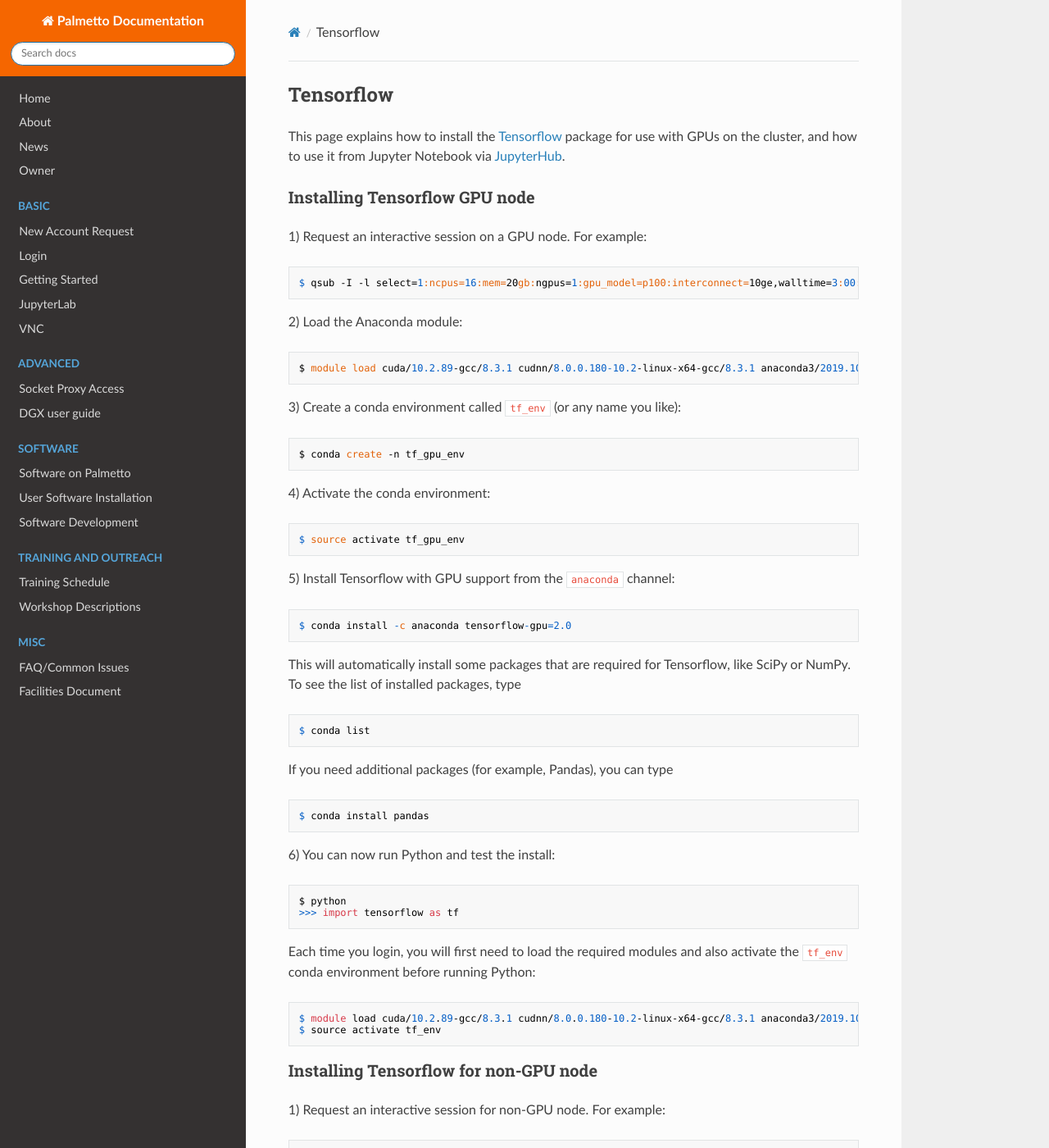
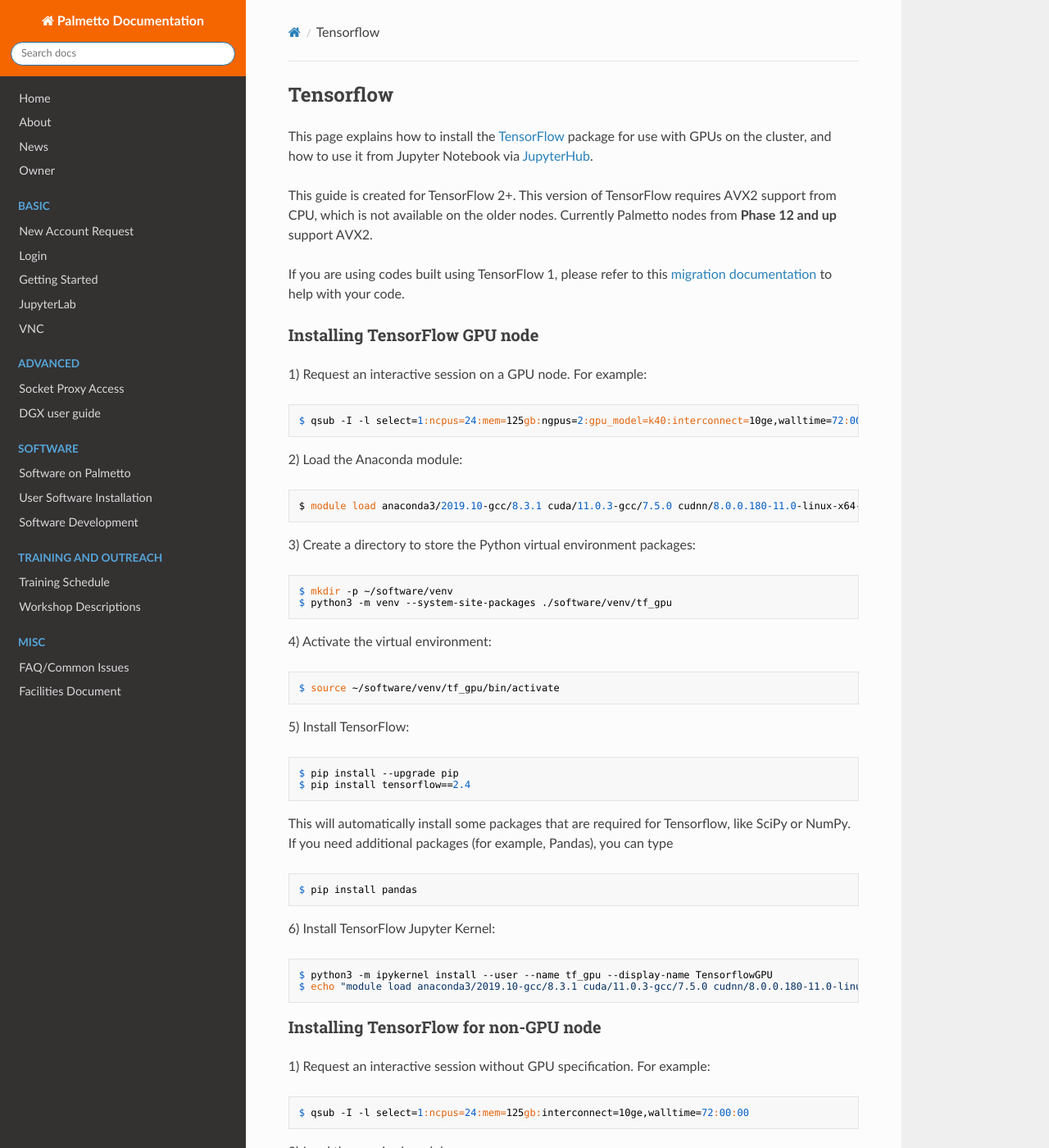
Before and after one commit to clemsonciti/palmetto-documentation, an MkDocs documentation site: the page built from docs/software/packages/tensorflow.md, in a window 1280 px wide and 1400 px high. Shown: the whole window at 82% size. Built offline with MkDocs 1.6.1, drawn with Linux system fonts in a browser that asks for light colours; nearby versions of some CDN libraries; some of the changed text lies outside the part shown.

Commit message:
tensorflow guide is updated

```diff
--- a/docs/css/extra.css
+++ b/docs/css/extra.css
@@ -1 +1,5 @@
 .wy-side-nav-search{ background-color: #F56600}
+
+.wy-nav-content {
+  max-width: 1600;
+}
--- a/docs/software/packages/tensorflow.md
+++ b/docs/software/packages/tensorflow.md
@@ -1,171 +1,151 @@
 ## Tensorflow
 
-This page explains how to install the [Tensorflow](https://www.tensorflow.org/)
+This page explains how to install the [TensorFlow](https://www.tensorflow.org/)
 package for use with GPUs on the cluster,
 and how to use it from Jupyter Notebook via [JupyterHub](https://www.palmetto.clemson.edu/palmetto/jupyterhub_index.html).
 
-### Installing Tensorflow GPU node
+This guide is created for TensorFlow 2+. This version of TensorFlow requires AVX2 support from CPU,
+which is not available on the older nodes. Currently Palmetto nodes from **Phase 12 and up** support AVX2.
+
+If you are using codes built using TensorFlow 1, please refer to
+this [migration documentation](https://www.tensorflow.org/guide/migrate) to help with your code.
+
+### Installing TensorFlow GPU node
 
 1) Request an interactive session on a GPU node. For example:
 ~~~
-$ qsub -I -l select=1:ncpus=16:mem=20gb:ngpus=1:gpu_model=p100:interconnect=10ge,walltime=3:00:00
+$ qsub -I -l select=1:ncpus=24:mem=125gb:ngpus=2:gpu_model=k40:interconnect=10ge,walltime=72:00:00
 ~~~
 
 2) Load the Anaconda module:
 ~~~
-$ module load cuda/10.2.89-gcc/8.3.1 cudnn/8.0.0.180-10.2-linux-x64-gcc/8.3.1 anaconda3/2019.10-gcc/8.3.1
+$ module load anaconda3/2019.10-gcc/8.3.1 cuda/11.0.3-gcc/7.5.0 cudnn/8.0.0.180-11.0-linux-x64-gcc/7.5.0
 ~~~
 
-3) Create a conda environment called `tf_env` (or any name you like):
+3) Create a directory to store the Python virtual environment packages:
+
 ~~~
-$ conda create -n tf_gpu_env
+$ mkdir -p ~/software/venv
+$ python3 -m venv --system-site-packages ./software/venv/tf_gpu
 ~~~
 
-4) Activate the conda environment:
+4) Activate the virtual environment:
 ~~~
-$ source activate tf_gpu_env
+$ source ~/software/venv/tf_gpu/bin/activate
 ~~~
 
-5) Install Tensorflow with GPU support from the `anaconda` channel:
+5) Install TensorFlow:
 ~~~
-$ conda install -c anaconda tensorflow-gpu=2.0
+$ pip install --upgrade pip
+$ pip install tensorflow==2.4
 ~~~
 
-This will automatically install some packages that are required for Tensorflow, like SciPy or NumPy. To see the list of installed packages, type
-
-~~~
-$ conda list
-~~~
+This will automatically install some packages that are required for Tensorflow, like SciPy or NumPy.
 If you need additional packages (for example, Pandas), you can type
 
 ~~~
-$ conda install pandas
+$ pip install pandas
 ~~~
 
-6) You can now run Python and test the install:
+6) Install TensorFlow Jupyter Kernel:
 
 ~~~
-$ python
->>> import tensorflow as tf
+$ python3 -m ipykernel install --user --name tf_gpu --display-name TensorflowGPU
+$ echo "module load anaconda3/2019.10-gcc/8.3.1 cuda/11.0.3-gcc/7.5.0 cudnn/8.0.0.180-11.0-linux-x64-gcc/7.5.0" >> ~/.jhubrc
 ~~~
 
-Each time you login, you will first need to load the required modules
-and also activate the `tf_env` conda environment before
-running Python:
+### Installing TensorFlow for non-GPU node
+
+1) Request an interactive session without GPU specification. For example:
 
 ~~~
-$ module load cuda/10.2.89-gcc/8.3.1 cudnn/8.0.0.180-10.2-linux-x64-gcc/8.3.1 anaconda3/2019.10-gcc/8.3.1
-$ source activate tf_env
-~~~
-
-### Installing Tensorflow for non-GPU node
-
-1) Request an interactive session for non-GPU node. For example:
-
-~~~
-$ qsub -I -l select=1:ncpus=16:mem=20gb:interconnect=1g,walltime=3:00:00
+$ qsub -I -l select=1:ncpus=24:mem=125gb:interconnect=10ge,walltime=72:00:00
 ~~~
 
 2) Load the required modules
 
 ~~~
-$ module load cuda/10.2.89-gcc/8.3.1 cudnn/8.0.0.180-10.2-linux-x64-gcc/8.3.1 anaconda3/2019.10-gcc/8.3.1
+$ module load cuda/10.2.89-gcc/8.3.1
 ~~~
 
-3) Create a conda environment called `tf_env_cpu`:
+3) Create a directory to store the Python virtual environment packages:
 
 ~~~
-$ conda create -n tf_cpu_env
+$ mkdir -p ~/software/venv
+$ python3 -m venv --system-site-packages ./software/venv/tf_cpu
 ~~~
 
-4) Activate the conda environment:
-
+4) Activate the virtual environment:
 ~~~
-$ source activate tf_cpu_env
+$ source ~/software/venv/tf_cpu/bin/activate
 ~~~
 
-5) Install Tensorflow from the `anaconda` channel:
-
+5) Install TensorFlow:
 ~~~
-$ conda install -c anaconda tensorflow=2.0
+$ pip install --upgrade pip
+$ pip install tensorflow==2.4
 ~~~
 
-This will automatically install some packages that are required for Tensorflow, like SciPy or NumPy. To see the list of installed packages, type
-
-~~~
-$ conda list
-~~~
-
+This will automatically install some packages that are required for Tensorflow, like SciPy or NumPy.
 If you need additional packages (for example, Pandas), you can type
 
 ~~~
-$ conda install pandas
+$ pip install pandas
 ~~~
 
-6) You can now run Python and test the install:
+6) Install TensorFlow Jupyter Kernel:
 
 ~~~
-$ python
->>> import tensorflow as tf
+$ python3 -m ipykernel install --user --name tf_cpu --display-name TensorflowCPU
 ~~~
 
 
+### Test TensorFlow Jupyter Kernels
 
-### Setup Jupyter kernel
+1) Log into [JupyterHub](https://www.palmetto.clemson.edu/jupyterhub). Make sure you have GPU in your
+selection if you want to use the GPU TensorFlow kernel
 
-If you would like to use Tensorflow from Jupyter Notebook on Palmetto via
-[JupyterHub](palmetto.clemson.edu/jupyterhub), you need the following additional steps:
+<img src="../../images/software/packages/tensorflow_01.png" style="width:1200px">
 
-1) After you have installed Tensorflow, install Jupyter in the same conda environment:
+5) Once your JupyterHub has started, you should see the TensorFlow kernels in your list of kernels
+in the Launcher.
+
+<img src="../../images/software/packages/tensorflow_02.png" style="width:1200px">
+
+6) You are now able to launch a notebook using the one of the TensorFlow with GPU kernel:
+
+<img src="../../images/software/packages/tensorflow_03.png" style="width:1200px">
+
+For Tensorflow with GPU support, the notebook cell containing `tf.config.list_physical_devices('GPU')`
+will produce a non-empty list.
+
+### Setup Tensorboard
+
+TensorFlow 2+ has `tensorboard` included with the installation package. To run TensorBoard,
+you can leverage the same notebook server.
+
+1) Click the `+` sign near the top left corner of the Jupyter Lab interface to open the Launcher.
+Select a Terminal.
+
+<img src="../../images/software/packages/tensorboard_01.png" style="width:1200px">
+
+2) Run the following commands (assuming a `tf_gpu` installation.)
 
 ~~~
-$ conda install jupyter
+$ module load anaconda3/2019.10-gcc/8.3.1 cuda/11.0.3-gcc/7.5.0 cudnn/8.0.0.180-11.0-linux-x64-gcc/7.5.0
+$ source ~/software/venv/tf_gpu/bin/activate
+$ tensorboard --logdir logs --host 0.0.0.0
 ~~~
 
-2) Now, set up a Notebook kernel called "Tensorflow". For Tensorflow with GPU support, do:
+<img src="../../images/software/packages/tensorboard_02.png" style="width:1200px">
 
-~~~
-$ python -m ipykernel install --user --name tf_gpu_env --display-name TensorflowGPU
-~~~
+Pay attention to your allocated Palmetto node, as highlight by the red shape in the above
+image.
 
-For Tensorflow without GPU support, do:
+3) Follow the instructions shown in [Socket Proxy Access](https://www.palmetto.clemson.edu/palmetto/advanced/proxy/) to setup proxy access from your local computer. Open the Firefox browser and go to the node from step
+2 at port 6006
 
-~~~
-$ python -m ipykernel install --user --name tf_cpu_env --display-name Tensorflow
-~~~
-
-3) Create/edit the file `.jhubrc` in your home directory:
-
-~~~
-$ cd
-$ nano .jhubrc
-~~~
-
-Add the following two lines to the `.jhubrc` file, then exit.
-
-~~~
-module load cuda/10.2.89-gcc/8.3.1 cudnn/8.0.0.180-10.2-linux-x64-gcc/8.3.1 anaconda3/2019.10-gcc/8.3.1
-~~~
-
-4) Log into [JupyterHub](https://www.palmetto.clemson.edu/jupyterhub). Make sure you have GPU in your
-selection if you want to use the GPU tensorflow kernel
-
-<img src="../../images/software/packages/tensorflow_01.png" style="width:600px">
-
-5) Once your JupyterHub has started, you should see the Tensorflow kernel in your list of kernels
-in the Launcher.
-
-<img src="../../images/software/packages/tensorflow_02.png" style="width:600px">
-
-6) You are now able to launch a notebook using the tensorflow with GPU kernel:
-
-<img src="../../images/software/packages/tensorflow_03.png" style="width:600px">
-
-For Tensorflow with GPU support, you can check whether it is detecting the GPU properly with the line
-
-~~~
-tf.config.list_physical_devices('GPU')
-~~~
+<img src="../../images/software/packages/tensorboard_03.png" style="width:1200px">
 
 
 ### Example Deep Learning - Multiple Object Detections
```
Also changed, not shown: docs/advanced/proxy.md (+3 -1 lines), docs/images/advanced/win_05.png (added), docs/images/software/packages/tensorboard_01.png (added), docs/images/software/packages/tensorboard_02.png (added), docs/images/software/packages/tensorboard_03.png (added), docs/images/software/packages/tensorflow_01.png, docs/images/software/packages/tensorflow_02.png, docs/images/software/packages/tensorflow_03.png.
